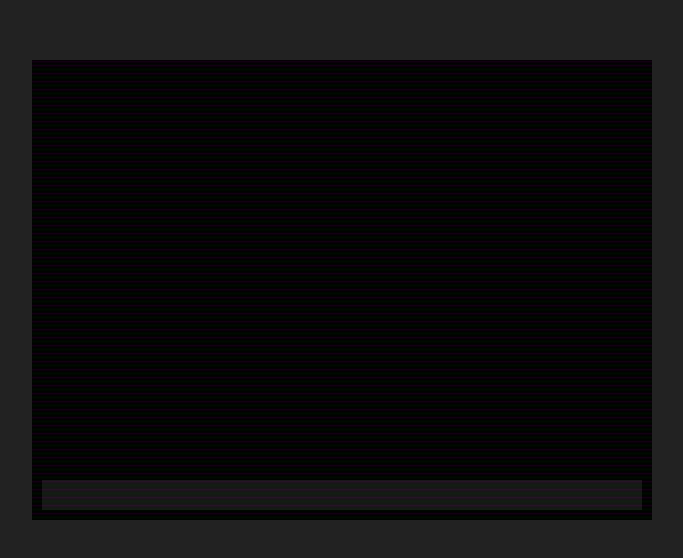
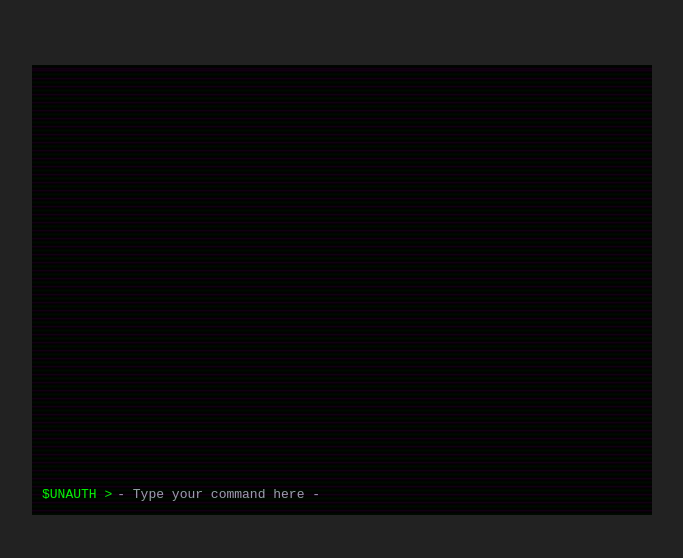
Before and after one commit to chomesy/terminalgame, a Next.js app: page / in a window 1280 px wide. Shown: the part 110-668 px from the top of the page, without its empty margins (298-981 px from the left). Built offline with nearby package versions, Linux system fonts and the light colour scheme.

Commit message:
changes to terminal interface

```diff
--- a/src/app/game/gameLoop.ts
+++ b/src/app/game/gameLoop.ts
@@ -45,8 +45,8 @@ export class GameLoop {
 
         // Add command and response to the terminal output
         let lines: string[] = [];
-        lines = this.outputRenderer.render(lines, `> ${input}`);
-        lines = this.outputRenderer.render(lines, response);
+        lines = this.outputRenderer.render(lines, `   $UNAUTH > ${input}`);
+        lines = this.outputRenderer.render(lines, `@ch.cl.pub > ${response}`);
 
         return lines;
     }
--- a/src/components/TerminalEmulator.tsx
+++ b/src/components/TerminalEmulator.tsx
@@ -33,19 +33,24 @@ const TerminalEmulator: React.FC = () => {
 
     return (
         <div style={{ padding: '10px', backgroundColor: '#000', color: '#0f0', fontFamily: 'monospace' }}>
-            <div style={{ height: '400px', width: '600px', overflowY: 'auto', marginBottom: '10px' }}>
+            <div style={{ height: '400px', width: '600px', overflowY: 'auto', marginBottom: '10px', }}>
                 {lines.map((line, index) => (
-                    <div key={index}>{line}</div>
+                    <pre key={index} style={{fontFamily: 'monospace'}}>{line}</pre>
                 ))}
                 {/* The ref is attached to this empty div at the end of the console */}
                 <div ref={endOfConsoleRef}></div>
             </div>
-            <form onSubmit={handleInputSubmit}>
+            <form onSubmit={handleInputSubmit} style={{ display: 'flex', flexDirection: 'row', alignItems: 'center', backgroundColor: '#000', borderRadius: '5px' }}>
+                <div className="flex">
+                    <div key='Carat' style={{ marginRight: '5px' }}>{'$UNAUTH >'}</div>
+                </div>
                 <input
                     type="text"
                     value={input}
+                    placeholder="- Type your command here -"
                     onChange={handleInputChange}
-                    style={{ width: '100%', padding: '5px', backgroundColor: '#111', color: '#0f0', border: 'none' }}
+                    className="outline-none focus:shadow-md"
+                    style={{ flexGrow: 1, border: 'none', backgroundColor: 'inherit', color: 'lightgray', fontFamily: 'monospace', borderRadius: '5px' }}
                 />
             </form>
         </div>
```
